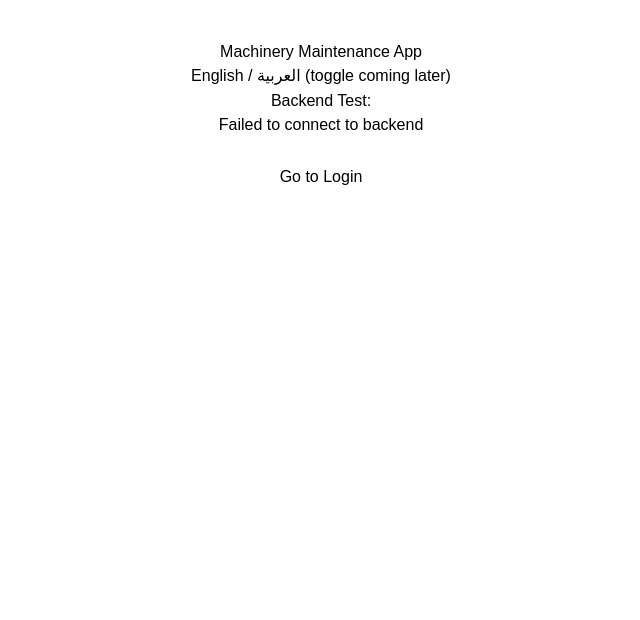
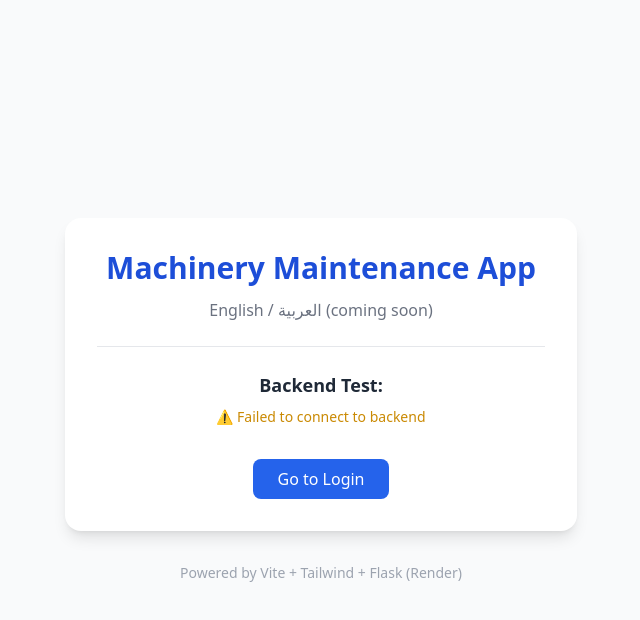
Before and after one commit to Vonamto/machinery-maintenance, a React (Vite) app in the folder frontend/: page / in a window 1280 px wide. Shown: the top 620 px of the page, without its empty margins (319-959 px from the left). Built offline with nearby package versions, Linux system fonts and the light colour scheme; no server answers.

Commit message:
Update App.jsx tailwind

```diff
--- a/frontend/src/App.jsx
+++ b/frontend/src/App.jsx
@@ -1,32 +1,55 @@
-// frontend/src/App.js
+// frontend/src/App.jsx
 import React, { useEffect, useState } from "react";
 import { BrowserRouter, Routes, Route, Link } from "react-router-dom";
 import Login from "./pages/Login";
 import CONFIG from "./config";
 
 function Home() {
-  const [backendMessage, setBackendMessage] = useState("Loading...");
+  const [backendMessage, setBackendMessage] = useState("Checking connection...");
 
   useEffect(() => {
     fetch(`${CONFIG.BACKEND_URL}/`)
       .then((res) => res.json())
       .then((data) => setBackendMessage(data.message))
-      .catch(() => setBackendMessage("Failed to connect to backend"));
+      .catch(() => setBackendMessage("⚠️ Failed to connect to backend"));
   }, []);
 
   return (
-    <div style={{ fontFamily: "Arial", textAlign: "center", marginTop: 40 }}>
-      <h1>Machinery Maintenance App</h1>
-      <p>English / العربية (toggle coming later)</p>
-      <hr style={{ width: 300 }} />
-      <h3>Backend Test:</h3>
-      <p>{backendMessage}</p>
+    <div className="flex flex-col items-center justify-center min-h-screen bg-gray-50 text-gray-800">
+      <div className="bg-white shadow-lg rounded-2xl p-8 text-center max-w-lg w-full">
+        <h1 className="text-3xl font-bold mb-3 text-blue-700">
+          Machinery Maintenance App
+        </h1>
 
-      <div style={{ marginTop: 20 }}>
-        <Link to="/login">
-          <button style={{ padding: "8px 12px" }}>Go to Login</button>
-        </Link>
+        <p className="text-gray-500 mb-6">English / العربية (coming soon)</p>
+
+        <hr className="mb-6 border-gray-200" />
+
+        <h3 className="text-lg font-semibold mb-2">Backend Test:</h3>
+        <p
+          className={`text-sm ${
+            backendMessage.includes("successfully")
+              ? "text-green-600"
+              : backendMessage.includes("⚠️")
+              ? "text-yellow-600"
+              : "text-red-600"
+          }`}
+        >
+          {backendMessage}
+        </p>
+
+        <div className="mt-8">
+          <Link to="/login">
+            <button className="px-6 py-2 bg-blue-600 text-white rounded-lg hover:bg-blue-700 transition">
+              Go to Login
+            </button>
+          </Link>
+        </div>
       </div>
+
+      <footer className="mt-8 text-sm text-gray-400">
+        Powered by Vite + Tailwind + Flask (Render)
+      </footer>
     </div>
   );
 }
```
